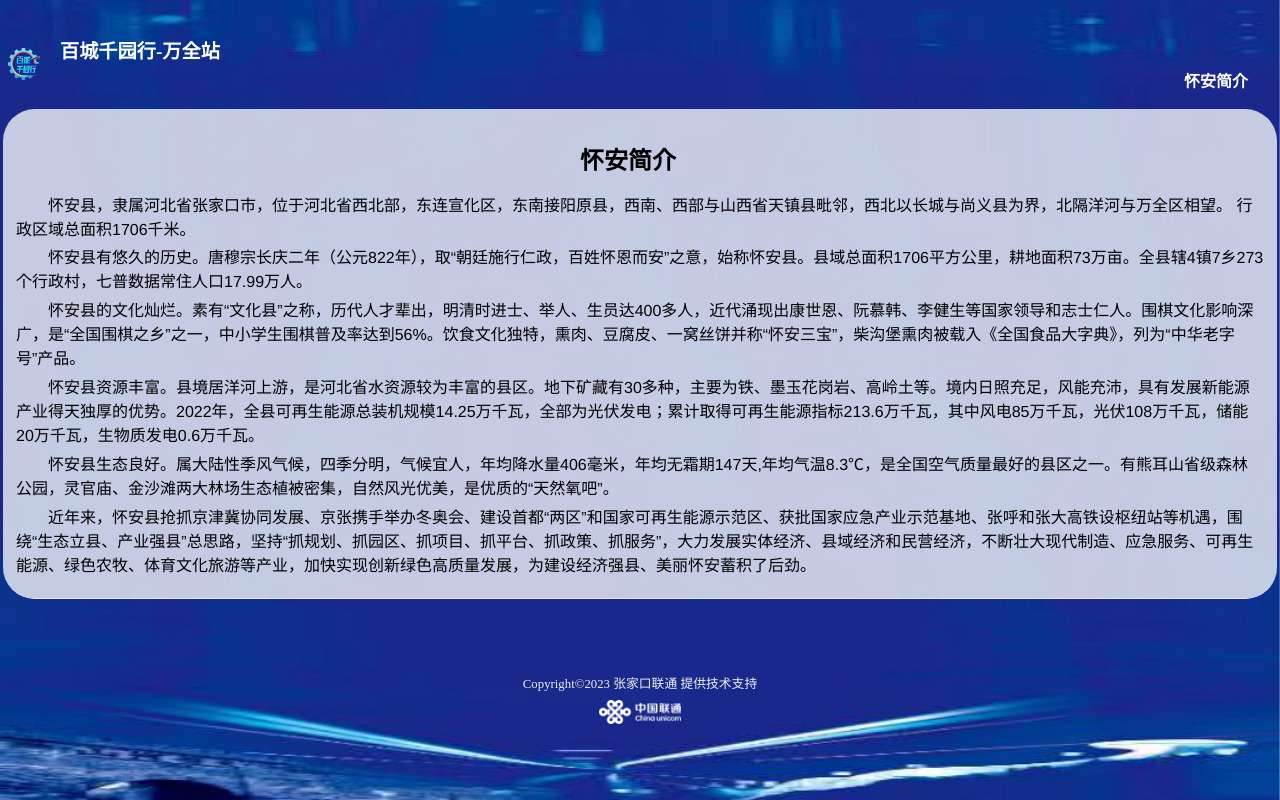
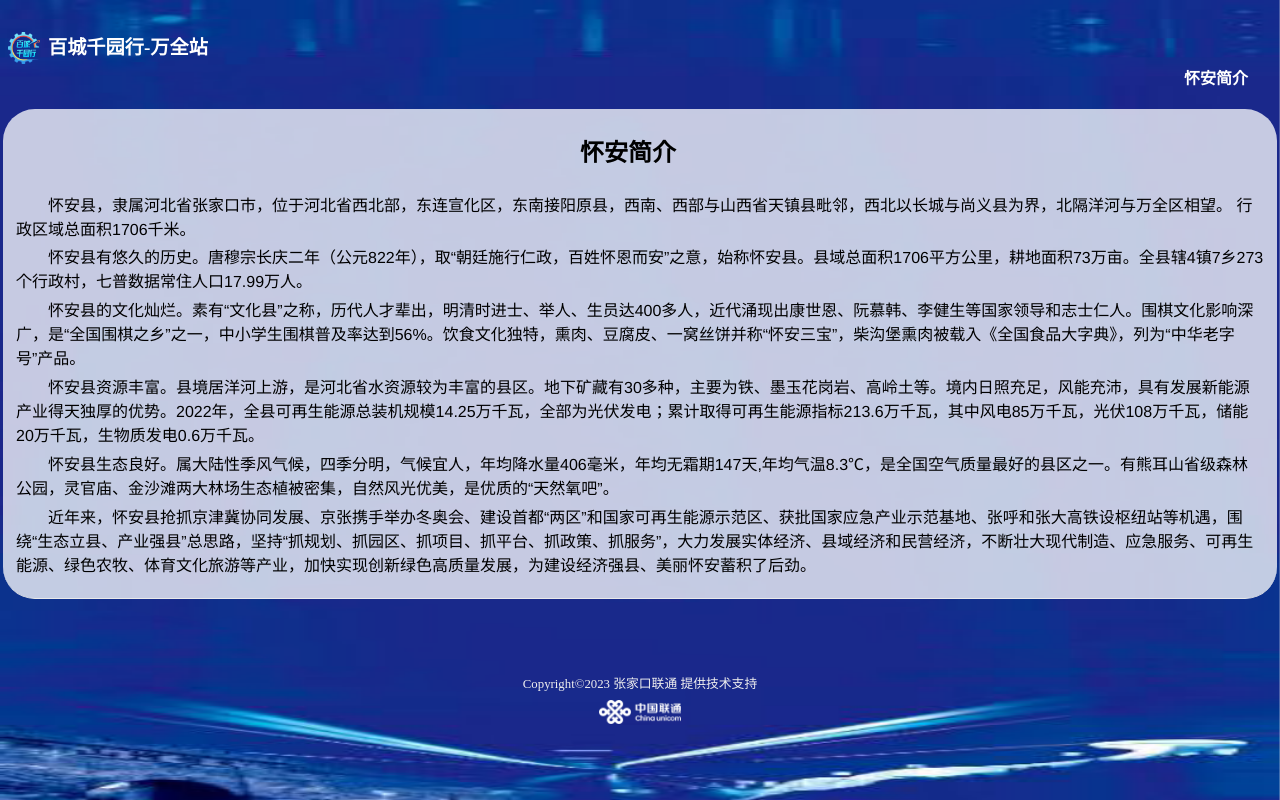
Before and after one commit to libin47/SigninBaiChengQianYuan, a Python web app: template app/templates/huaian.html in a window 1280 px wide. Run offline with Jinja, Linux system fonts and the light colour scheme; the template is opened without the code that fills it, so the values that code supplies are empty.

Commit message:
万全v9

```diff
--- a/app/static/mymain.css
+++ b/app/static/mymain.css
@@ -108,7 +108,7 @@ footer .container .content img {
 .home-title > .head-text > .head-text-main {
     text-align: left;
     width: 100%;
-    padding-left: 20px;
+    padding-left: 0.5rem;
     font-size: 1rem;
 }
 /* 主页 */
@@ -118,15 +118,14 @@ footer .container .content img {
     padding-left: 0.5rem;
     padding-bottom: 0px;
     display: flex;
-    align-items: center;
+    align-items: start;
 }
 .title > svg{
-    height: 4rem;
+    height: 2rem;
     width: 4rem;
     color: white;
 }
 .logo {
-    margin: auto;
     height: 4rem;
     width: 4rem;
     height: 2rem;
@@ -141,7 +140,7 @@ footer .container .content img {
 .title .head-text .head-text-main {
     text-align: left;
     width: 100%;
-    padding-left: 20px;
+    padding-left: 0.5rem;
     font-size: 1.2rem;
     font-weight: bold;
 }
--- a/app/templates/chengche.html
+++ b/app/templates/chengche.html
@@ -7,7 +7,7 @@
     <meta name="viewport" content="width=device-width, initial-scale=1, maximum-scale=1, user-scalable=no">
     <meta name="renderer" content="webkit">
     <title>百城千园行-乘车安排</title>
-    <link rel="stylesheet" type="text/css" href="/static/mymain.css?v=072101">
+    <link rel="stylesheet" type="text/css" href="/static/mymain.css?v=072105">
 
 </head>
 <body>
--- a/app/templates/dingcan.html
+++ b/app/templates/dingcan.html
@@ -7,7 +7,7 @@
     <meta name="viewport" content="width=device-width, initial-scale=1, maximum-scale=1, user-scalable=no">
     <meta name="renderer" content="webkit">
     <title>百城千园行活动订餐</title>
-    <link rel="stylesheet" type="text/css" href="/static/mymain.css?v=072101">
+    <link rel="stylesheet" type="text/css" href="/static/mymain.css?v=072105">
 
 </head>
 <body>
--- a/app/templates/dingcanpinzheng.html
+++ b/app/templates/dingcanpinzheng.html
@@ -7,7 +7,7 @@
     <meta name="viewport" content="width=device-width, initial-scale=1, maximum-scale=1, user-scalable=no">
     <meta name="renderer" content="webkit">
     <title>百城千园行活动订餐</title>
-    <link rel="stylesheet" type="text/css" href="/static/mymain.css?v=072101">
+    <link rel="stylesheet" type="text/css" href="/static/mymain.css?v=072105">
 
 </head>
 <body>
--- a/app/templates/huaian.html
+++ b/app/templates/huaian.html
@@ -7,7 +7,7 @@
     <meta name="viewport" content="width=device-width, initial-scale=1, maximum-scale=1, user-scalable=no">
     <meta name="renderer" content="webkit">
     <title>百城千园行-怀安简介</title>
-    <link rel="stylesheet" type="text/css" href="/static/mymain.css?v=072101">
+    <link rel="stylesheet" type="text/css" href="/static/mymain.css?v=072105">
 
 </head>
 <body>
--- a/app/templates/huiyixuzhi.html
+++ b/app/templates/huiyixuzhi.html
@@ -7,7 +7,7 @@
     <meta name="viewport" content="width=device-width, initial-scale=1, maximum-scale=1, user-scalable=no">
     <meta name="renderer" content="webkit">
     <title>百城千园行-会议须知</title>
-    <link rel="stylesheet" type="text/css" href="/static/mymain.css?v=072101">
+    <link rel="stylesheet" type="text/css" href="/static/mymain.css?v=072105">
 
 </head>
 <body>
--- a/app/templates/index.html
+++ b/app/templates/index.html
@@ -8,7 +8,7 @@
     <meta name="renderer" content="webkit">
     <title>百城千园行</title>
     <!-- <link rel="stylesheet" type="text/css" href= "{{ url_for('static', filename = 'mymain.css') }}"> -->
-    <link rel="stylesheet" type="text/css" href="/static/mymain.css?v=072102">
+    <link rel="stylesheet" type="text/css" href="/static/mymain.css?v=072105">
 
 </head>
 <body>
--- a/app/templates/login.html
+++ b/app/templates/login.html
@@ -10,7 +10,7 @@
     <!-- <link rel="stylesheet" href="/static/bootstrap.min.css">
     <link rel="stylesheet" href="/static/blue.css">
     <link rel="stylesheet" href="/static/animate.min.css"> -->
-    <link rel="stylesheet" type="text/css" href="/static/mymain.css?v=072101">
+    <link rel="stylesheet" type="text/css" href="/static/mymain.css?v=072105">
 
 </head>
 <body>
--- a/app/templates/timeanpai.html
+++ b/app/templates/timeanpai.html
@@ -10,7 +10,7 @@
     <!-- <link rel="stylesheet" href="/static/bootstrap.min.css">
     <link rel="stylesheet" href="/static/blue.css">
     <link rel="stylesheet" href="/static/animate.min.css"> -->
-    <link rel="stylesheet" type="text/css" href="/static/mymain.css?v=072101">
+    <link rel="stylesheet" type="text/css" href="/static/mymain.css?v=072105">
 
 </head>
 <body>
--- a/app/templates/wanquan.html
+++ b/app/templates/wanquan.html
@@ -7,7 +7,7 @@
     <meta name="viewport" content="width=device-width, initial-scale=1, maximum-scale=1, user-scalable=no">
     <meta name="renderer" content="webkit">
     <title>百城千园行-地方简介</title>
-    <link rel="stylesheet" type="text/css" href="/static/mymain.css?v=072101">
+    <link rel="stylesheet" type="text/css" href="/static/mymain.css?v=072105">
 
 </head>
 <body>
--- a/app/templates/weather.html
+++ b/app/templates/weather.html
@@ -7,7 +7,7 @@
     <meta name="viewport" content="width=device-width, initial-scale=1, maximum-scale=1, user-scalable=no">
     <meta name="renderer" content="webkit">
     <title>百城千园行-当地天气</title>
-    <link rel="stylesheet" type="text/css" href="/static/mymain.css?v=072101">
+    <link rel="stylesheet" type="text/css" href="/static/mymain.css?v=072105">
 
 </head>
 <body>
```
